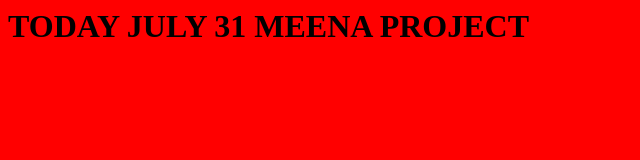
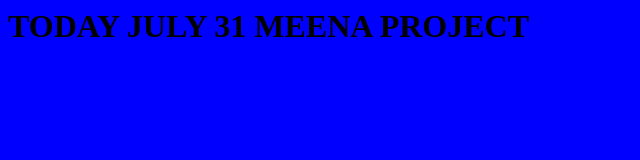
Before and after one commit to VINAYAGAM1/nginx, a plain HTML site: page index.html in a window 1280 px wide. Shown: the whole page, without its empty margins (0-640 px from the left). Drawn offline with Linux system fonts and the light colour scheme.

Commit message:
Update index.html

```diff
--- a/index.html
+++ b/index.html
@@ -1,5 +1,5 @@
 </head>
-<body bgcolor="Red">
+<body bgcolor="blue">
     <h1>TODAY JULY 31 MEENA PROJECT</h1>
 </body>
 </html>
```
